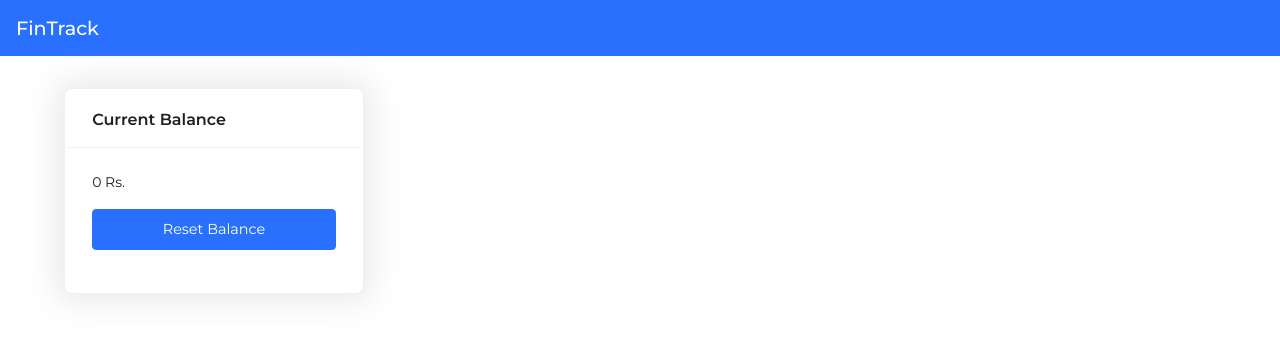
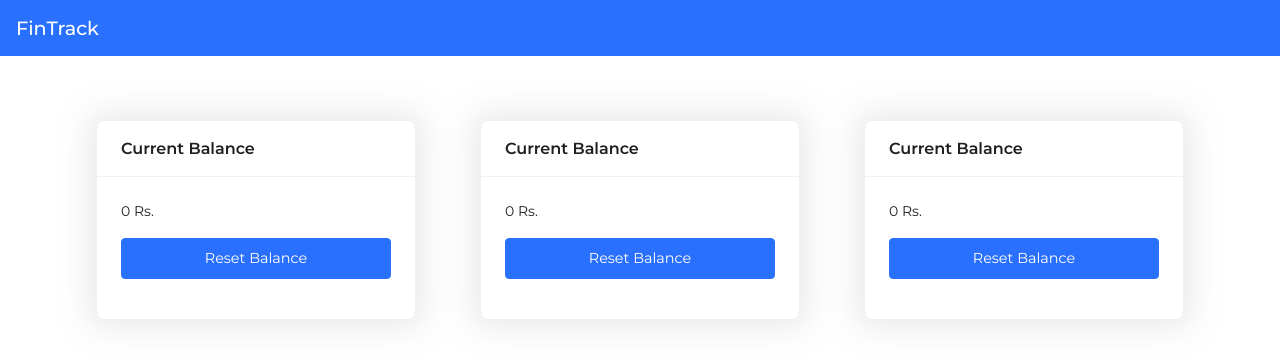
Before and after one commit to mokshmahajan2004/FinTrack, a React (Create React App) app: page /dashboard in a window 1280 px wide. Shown: the top 364 px of the page. Built offline with nearby package versions, Linux system fonts and the light colour scheme; no server answers.

Commit message:
Dashboard Started

```diff
--- a/src/components/Cards/index.js
+++ b/src/components/Cards/index.js
@@ -10,6 +10,14 @@ function Cards() {
                 0 Rs.
                 < Button text="Reset Balance" blue={true}/>
             </Card>
+            <Card className='my-card' title="Current Balance">
+                0 Rs.
+                < Button text="Reset Balance" blue={true}/>
+            </Card>
+            <Card className='my-card' title="Current Balance">
+                0 Rs.
+                < Button text="Reset Balance" blue={true}/>
+            </Card>
         </Row>
     </div>
   )
--- a/src/components/Cards/style.css
+++ b/src/components/Cards/style.css
@@ -1,8 +1,10 @@
 .my-card{
     box-shadow: var(--shadow);
     min-width: 300px;
-    padding: 0.2rem !important;
+    margin: 2rem;
     font-family: "Montserrat","sans-serif" !important ;
+    border-radius: 0.5rem;
+    flex: 1;
 }
 
 .my-row{
```
